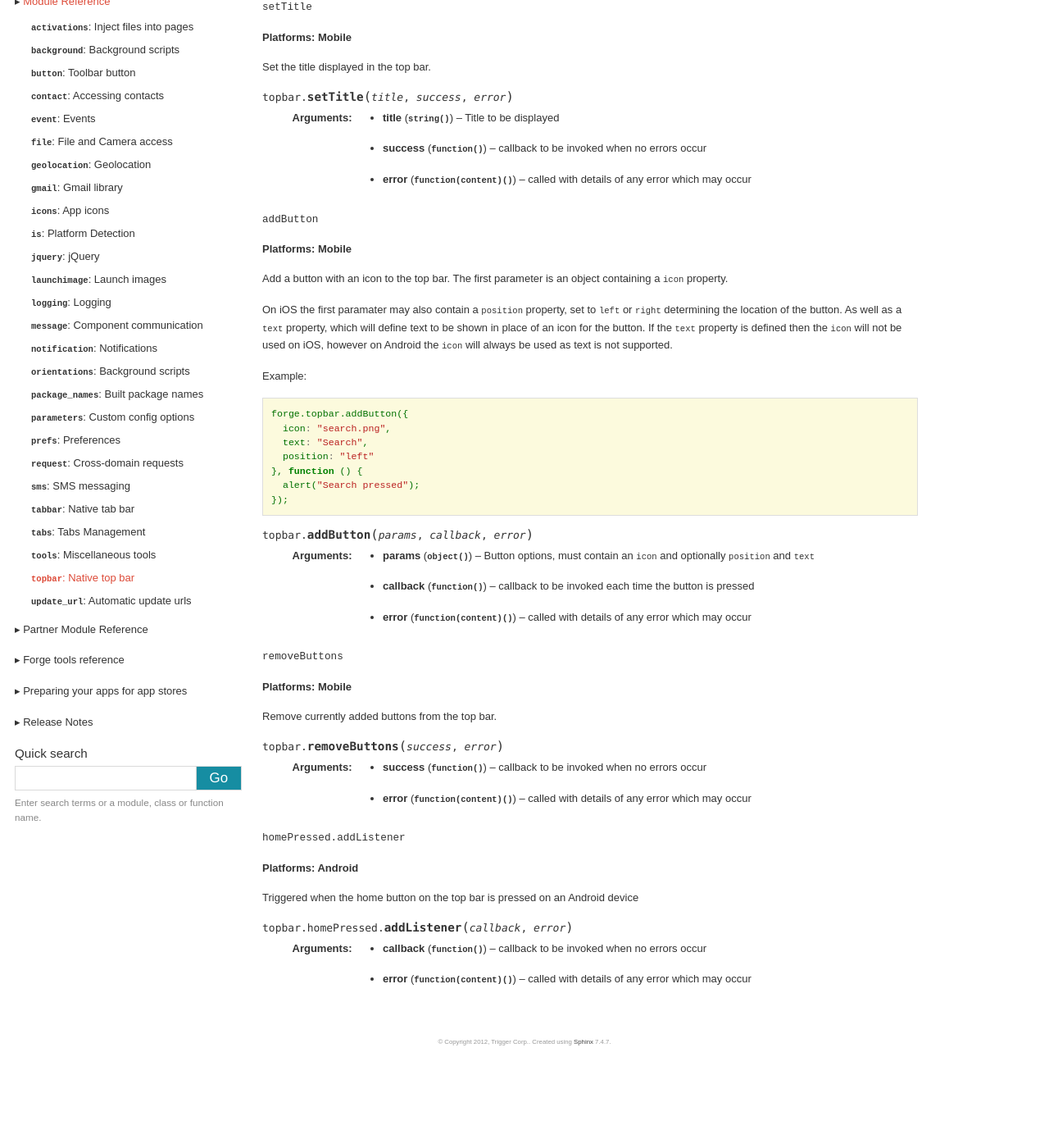
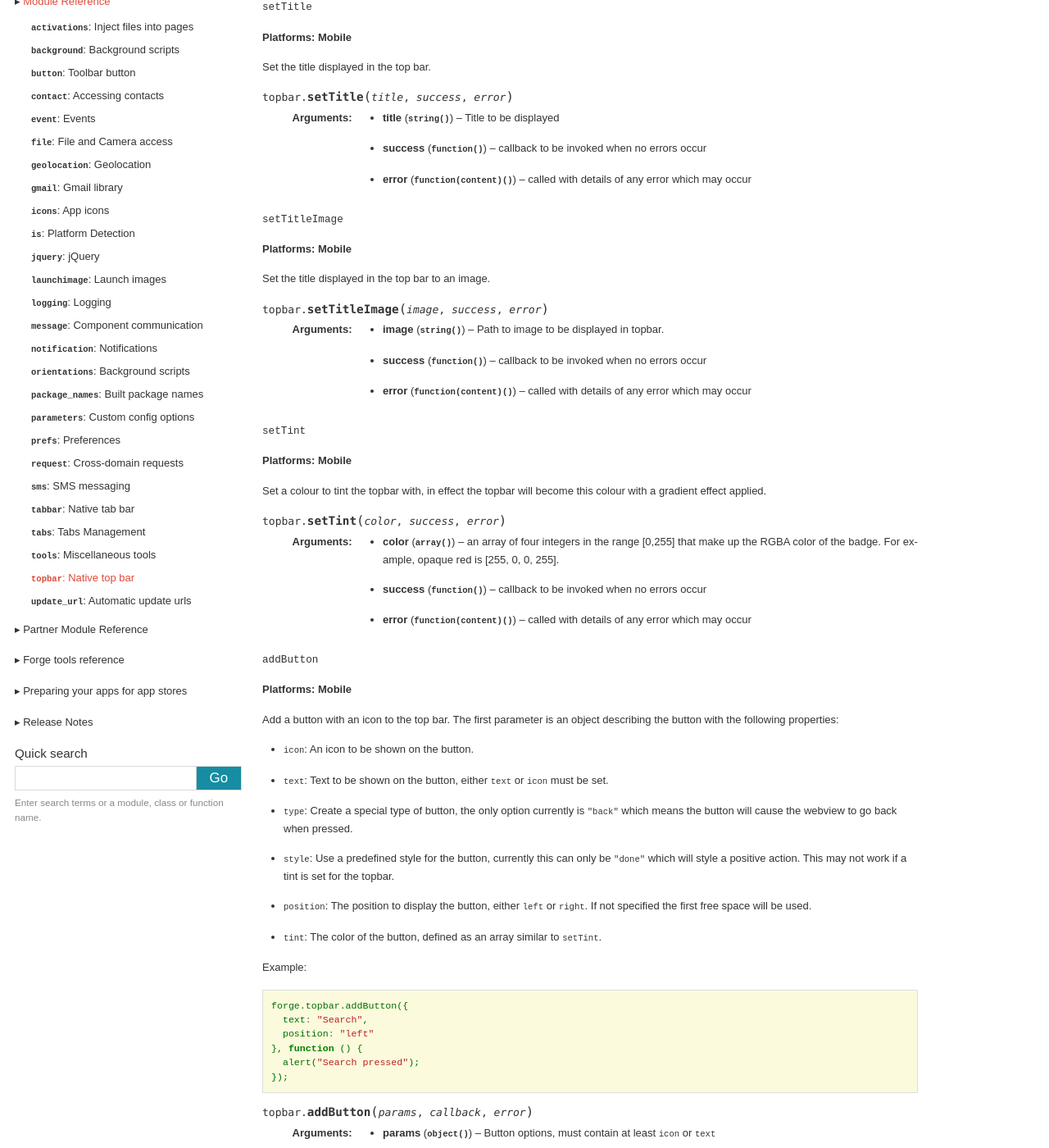
Before and after one commit to trigger-corp/Forge-Documentation, a Sphinx documentation site: the page built from source/modules/topbar.rst, in a window 1280 px wide and 1400 px high, scrolled down 497 px. Shown: the whole window at 82% size. Built offline with Sphinx 7.4.7, drawn with Linux system fonts in a browser that asks for light colours; some web fonts are replaced; before the commit the page ends 1797 px from its top, so only the background shows below that.

Commit message:
Add new topbar docs.

```diff
--- a/source/modules/topbar.rst
+++ b/source/modules/topbar.rst
@@ -32,18 +32,48 @@ Set the title displayed in the top bar.
     :param function() success: callback to be invoked when no errors occur
     :param function(content) error: called with details of any error which may occur
 
+``setTitleImage``
+~~~~~~~~~~~~~~~~~~~~~~~~~~~~~~~~~~~~~~~~~~~~~~~~~~~~~~~~~~~~~~~~~~~~~~~~~~~~~~~~
+**Platforms: Mobile**
+
+Set the title displayed in the top bar to an image.
+
+.. js:function:: topbar.setTitleImage(image, success, error)
+
+    :param string image: Path to image to be displayed in topbar.
+    :param function() success: callback to be invoked when no errors occur
+    :param function(content) error: called with details of any error which may occur
+
+``setTint``
+~~~~~~~~~~~~~~~~~~~~~~~~~~~~~~~~~~~~~~~~~~~~~~~~~~~~~~~~~~~~~~~~~~~~~~~~~~~~~~~~
+**Platforms: Mobile**
+
+Set a colour to tint the topbar with, in effect the topbar will become this colour with a gradient effect applied.
+
+.. js:function:: topbar.setTint(color, success, error)
+
+    :param array color: an array of four integers in the range [0,255]
+                  that make up the RGBA color of the badge.
+                  For example, opaque red is [255, 0, 0, 255].
+    :param function() success: callback to be invoked when no errors occur
+    :param function(content) error: called with details of any error which may occur
+
 ``addButton``
 ~~~~~~~~~~~~~~~~~~~~~~~~~~~~~~~~~~~~~~~~~~~~~~~~~~~~~~~~~~~~~~~~~~~~~~~~~~~~~~~~
 **Platforms: Mobile**
 
-Add a button with an icon to the top bar. The first parameter is an object containing a ``icon`` property.
+Add a button with an icon to the top bar. The first parameter is an object describing the button with the following properties:
 
-On iOS the first paramater may also contain a ``position`` property, set to ``left`` or ``right`` determining the location of the button. As well as a ``text`` property, which will define text to be shown in place of an icon for the button. If the ``text`` property is defined then the ``icon`` will not be used on iOS, however on Android the ``icon`` will always be used as text is not supported.
+- ``icon``: An icon to be shown on the button.
+- ``text``: Text to be shown on the button, either ``text`` or ``icon`` must be set.
+- ``type``: Create a special type of button, the only option currently is ``"back"`` which means the button will cause the webview to go back when pressed.
+- ``style``: Use a predefined style for the button, currently this can only be ``"done"`` which will style a positive action. This may not work if a tint is set for the topbar.
+- ``position``: The position to display the button, either ``left`` or ``right``. If not specified the first free space will be used.
+- ``tint``: The color of the button, defined as an array similar to ``setTint``.
 
 Example::
 
    forge.topbar.addButton({
-     icon: "search.png",
      text: "Search",
      position: "left"
    }, function () {
@@ -52,7 +82,7 @@ Example::
 
 .. js:function:: topbar.addButton(params, callback, error)
 
-    :param object params: Button options, must contain an ``icon`` and optionally ``position`` and ``text``
+    :param object params: Button options, must contain at least ``icon`` or ``text``
     :param function() callback: callback to be invoked each time the button is pressed
     :param function(content) error: called with details of any error which may occur
 
@@ -66,14 +96,3 @@ Remove currently added buttons from the top bar.
 
     :param function() success: callback to be invoked when no errors occur
     :param function(content) error: called with details of any error which may occur
-
-``homePressed.addListener``
-~~~~~~~~~~~~~~~~~~~~~~~~~~~~~~~~~~~~~~~~~~~~~~~~~~~~~~~~~~~~~~~~~~~~~~~~~~~~~~~~
-**Platforms: Android**
-
-Triggered when the home button on the top bar is pressed on an Android device
-
-.. js:function:: topbar.homePressed.addListener(callback, error)
-
-    :param function() callback: callback to be invoked when no errors occur
-    :param function(content) error: called with details of any error which may occur
```
